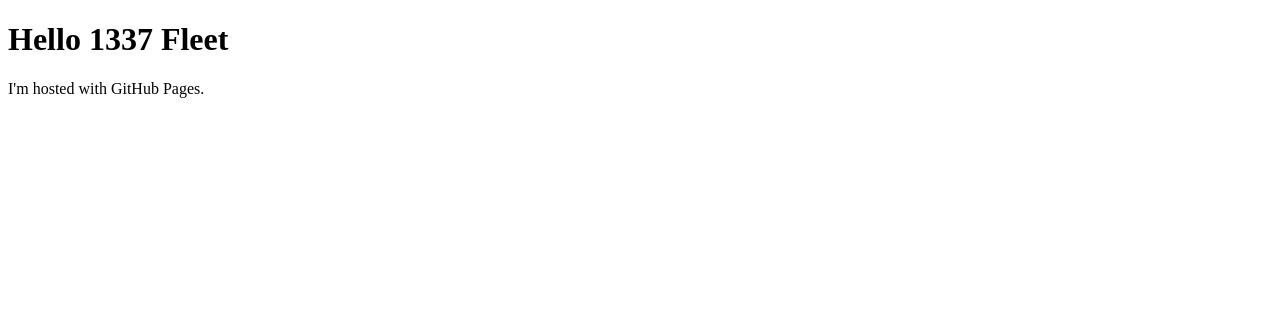
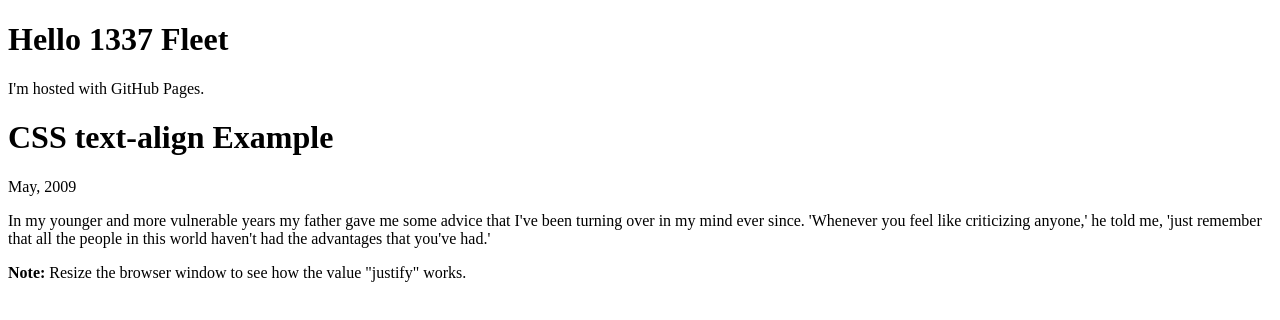
Before and after one commit to fnmfleet/fnmfleet.github.io, a plain HTML site: page index.html in a window 1280 px wide. Drawn offline with Linux system fonts and the light colour scheme.

Commit message:
added some css example

```diff
--- a/index.html
+++ b/index.html
@@ -3,5 +3,12 @@
 <body>
 <h1>Hello 1337 Fleet</h1>
 <p>I'm hosted with GitHub Pages.</p>
+
+<h1>CSS text-align Example</h1>
+<p class="date">May, 2009</p>
+<p class="main">In my younger and more vulnerable years my father gave me some advice that I've been turning over in my mind ever since. 'Whenever you feel like criticizing anyone,' he told me,
+'just remember that all the people in this world haven't had the advantages that you've had.'</p>
+<p><b>Note:</b> Resize the browser window to see how the value "justify" works.</p>
+
 </body>
 </html>
```
